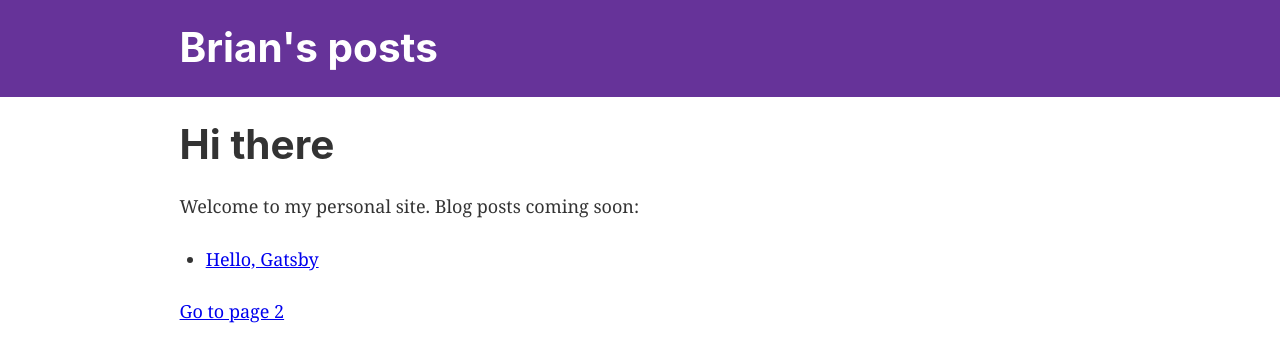
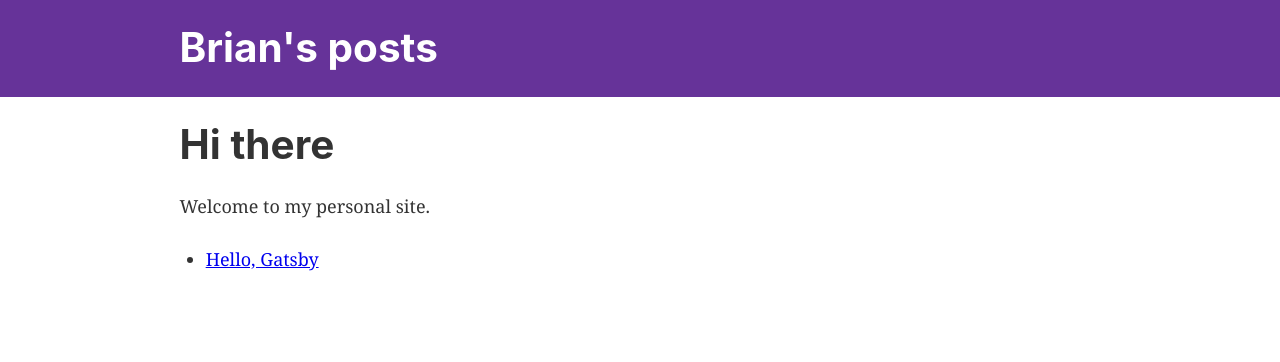
Before and after one commit to saylerb/saylerb.github.io, a Gatsby site: page / in a window 1280 px wide. Built offline with nearby package versions, Linux system fonts and the light colour scheme; Gatsby itself is replaced by a stand-in of ours.

Commit message:
remove page2

```diff
--- a/src/pages/index.js
+++ b/src/pages/index.js
@@ -7,7 +7,7 @@ import { StaticQuery, graphql } from "gatsby";
 const IndexPage = () => (
   <Layout>
     <h1>Hi there</h1>
-    <p>Welcome to my personal site. Blog posts coming soon:</p>
+    <p>Welcome to my personal site.</p>
     <StaticQuery
       query={graphql`
         query BlogPostQuery {
@@ -32,6 +32,7 @@ const IndexPage = () => (
         return (
           <ul>
             {data.allMarkdownRemark.edges.map(edge => {
+              console.log("Path:", edge.node);
               return (
                 <li key={edge.node.id}>
                   <Link to={edge.node.frontmatter.path}>
@@ -44,7 +45,6 @@ const IndexPage = () => (
         );
       }}
     />
-    <Link to="/page-2/">Go to page 2</Link>
   </Layout>
 );
 
--- a/src/templates/post.js
+++ b/src/templates/post.js
@@ -1,6 +1,6 @@
 import React from "react";
 import Layout from "../components/layout";
-import { graphql } from "gatsby";
+import { graphql, Link } from "gatsby";
 
 export default function Template({ data }) {
   const { markdownRemark: post } = data;
@@ -12,6 +12,7 @@ export default function Template({ data }) {
         <h2>{post.frontmatter.date}</h2>
         <div dangerouslySetInnerHTML={{ __html: post.html }} />
       </div>
+      <Link to="/">Go back to the homepage</Link>
     </Layout>
   );
 }
```
Also changed, not shown: src/pages/page-2.js (deleted, +0 -14 lines).
